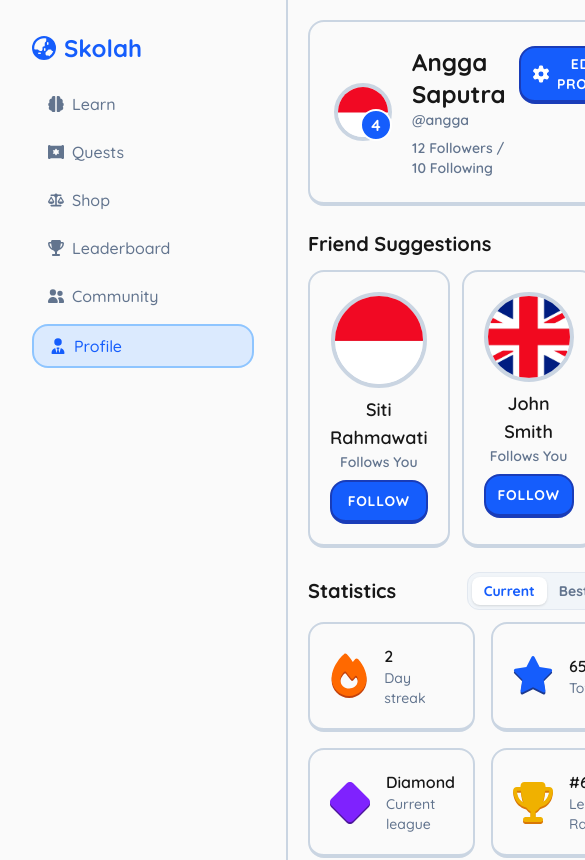
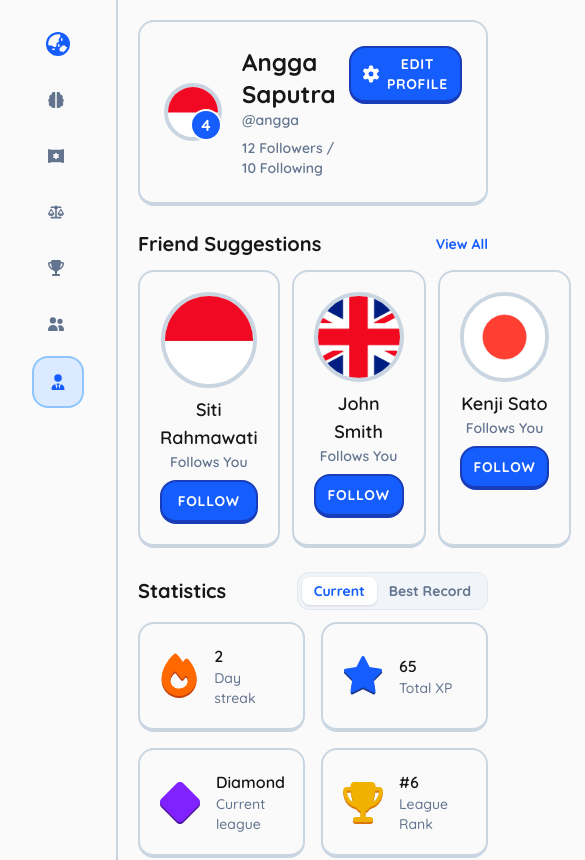
Before and after one commit to anggasaputra25/skolah, a Next.js app: page /profile in a window 390 px wide. Shown: the top 860 px of the page, 585 px wide, since content can reach past the window. Built offline with nearby package versions, Linux system fonts and the light colour scheme.

Commit message:
feat: enhance layout responsiveness for tablet by adjusting Sidebar and RightPanel styles, and add shrink utility to ButtonLink

```diff
--- a/app/(pages)/(dashboard)/profile/page.tsx
+++ b/app/(pages)/(dashboard)/profile/page.tsx
@@ -68,7 +68,7 @@ const ProfilePage = () => {
 
                     <div className="flex gap-3">
                         {LEADERBOARD.slice(0,4).map((user, index) => (
-                            <BorderCard key={index} className="flex flex-col items-center gap-2 w-full">
+                            <BorderCard key={index} className={`flex flex-col items-center gap-2 w-full ${index === 3 ? "hidden lg:flex" : ""}`}>
                                 <Image
                                     src={user.avatar}
                                     alt="Profile Avatar"
--- a/components/layout/RightPanel.tsx
+++ b/components/layout/RightPanel.tsx
@@ -14,7 +14,7 @@ export const RightPanel = ({target = 1}: {target?: number}) => {
         leaderboard = LEADERBOARD.slice(3, 7);
     }
     return (
-        <div className="w-3xl">
+        <div className="w-3xl hidden lg:block">
             <div className="p-5 space-y-5 sticky top-0">
                 {/* Languages */}
                 <div className="flex items-center justify-between sticky">
--- a/components/layout/Sidebar.tsx
+++ b/components/layout/Sidebar.tsx
@@ -4,36 +4,36 @@ import Link from "next/link";
 
 const Sidebar = ({target = 0}: {target?: number}) => {
     return (
-        <div className="min-h-dvh border-r-2 border-slate-300 w-fit min-w-72">
+        <div className="min-h-dvh border-r-2 border-slate-300 w-fit lg:min-w-72">
             <div className="p-8 sticky top-0">
-                <p className="font-bold text-2xl flex items-center gap-2 text-blue-600">
+                <p className="font-bold text-2xl flex items-center justify-center lg:justify-start gap-2 text-blue-600">
                     <FontAwesomeIcon icon={faEarthAsia} className="w-6! h-6!" />
-                    <span>Skolah</span>
+                    <span className="hidden lg:block">Skolah</span>
                 </p>
                 <div className="space-y-2 mt-5 text-slate-500">
-                    <Link href={'/learn'} className={`w-full rounded-2xl px-4 py-2 flex items-center gap-2 ${target == 1 ? 'border-2 border-blue-300 bg-blue-100 text-blue-600' : 'hover:bg-slate-100'}`}>
+                    <Link href={'/learn'} className={`w-fit lg:w-full rounded-2xl p-4 lg:px-4 lg:py-2 flex items-center gap-2 ${target == 1 ? 'border-2 border-blue-300 bg-blue-100 text-blue-600' : 'hover:bg-slate-100'}`}>
                         <FontAwesomeIcon icon={faBrain} className="w-4! h-4!" />
-                        <span>Learn</span>
+                        <span className="hidden lg:block">Learn</span>
                     </Link>
-                    <Link href={'/quests'} className={`w-full rounded-2xl px-4 py-2 flex items-center gap-2 ${target == 2 ? 'border-2 border-blue-300 bg-blue-100 text-blue-600' : 'hover:bg-slate-100'}`}>
+                    <Link href={'/quests'} className={`w-fit lg:w-full rounded-2xl p-4 lg:px-4 lg:py-2 flex items-center gap-2 ${target == 2 ? 'border-2 border-blue-300 bg-blue-100 text-blue-600' : 'hover:bg-slate-100'}`}>
                         <FontAwesomeIcon icon={faScrollTorah} className="w-4! h-4!" />
-                        <span>Quests</span>
+                        <span className="hidden lg:block">Quests</span>
                     </Link>
-                    <Link href={'/shop'} className={`w-full rounded-2xl px-4 py-2 flex items-center gap-2 ${target == 3 ? 'border-2 border-blue-300 bg-blue-100 text-blue-600' : 'hover:bg-slate-100'}`}>
+                    <Link href={'/shop'} className={`w-fit lg:w-full rounded-2xl p-4 lg:px-4 lg:py-2 flex items-center gap-2 ${target == 3 ? 'border-2 border-blue-300 bg-blue-100 text-blue-600' : 'hover:bg-slate-100'}`}>
                         <FontAwesomeIcon icon={faScaleBalanced} className="w-4! h-4!" />
-                        <span>Shop</span>
+                        <span className="hidden lg:block">Shop</span>
                     </Link>
-                    <Link href={'/leaderboard'} className={`w-full rounded-2xl px-4 py-2 flex items-center gap-2 ${target == 4 ? 'border-2 border-blue-300 bg-blue-100 text-blue-600' : 'hover:bg-slate-100'}`}>
+                    <Link href={'/leaderboard'} className={`w-fit lg:w-full rounded-2xl p-4 lg:px-4 lg:py-2 flex items-center gap-2 ${target == 4 ? 'border-2 border-blue-300 bg-blue-100 text-blue-600' : 'hover:bg-slate-100'}`}>
                         <FontAwesomeIcon icon={faTrophy} className="w-4! h-4!" />
-                        <span>Leaderboard</span>
+                        <span className="hidden lg:block">Leaderboard</span>
                     </Link>
-                    <Link href={'/community'} className={`w-full rounded-2xl px-4 py-2 flex items-center gap-2 ${target == 5 ? 'border-2 border-blue-300 bg-blue-100 text-blue-600' : 'hover:bg-slate-100'}`}>
+                    <Link href={'/community'} className={`w-fit lg:w-full rounded-2xl p-4 lg:px-4 lg:py-2 flex items-center gap-2 ${target == 5 ? 'border-2 border-blue-300 bg-blue-100 text-blue-600' : 'hover:bg-slate-100'}`}>
                         <FontAwesomeIcon icon={faUserGroup} className="w-4! h-4!" />
-                        <span>Community</span>
+                        <span className="hidden lg:block">Community</span>
                     </Link>
-                    <Link href={'/profile'} className={`w-full rounded-2xl px-4 py-2 flex items-center gap-2 ${target == 6 ? 'border-2 border-blue-300 bg-blue-100 text-blue-600' : 'hover:bg-slate-100'}`}>
+                    <Link href={'/profile'} className={`w-fit lg:w-full rounded-2xl p-4 lg:px-4 lg:py-2 flex items-center gap-2 ${target == 6 ? 'border-2 border-blue-300 bg-blue-100 text-blue-600' : 'hover:bg-slate-100'}`}>
                         <FontAwesomeIcon icon={faUserTie} className="w-4! h-4!" />
-                        <span>Profile</span>
+                        <span className="hidden lg:block">Profile</span>
                     </Link>
                 </div>
             </div>
--- a/components/ui/ButtonLink.tsx
+++ b/components/ui/ButtonLink.tsx
@@ -17,6 +17,7 @@ export const ButtonLink: React.FC<ButtonLinkProps> = ({
     ...props
 }) => {
     const baseStyles = `
+        shrink-0
         relative inline-flex items-center justify-center
         font-bold uppercase tracking-wider
         rounded-2xl
```
